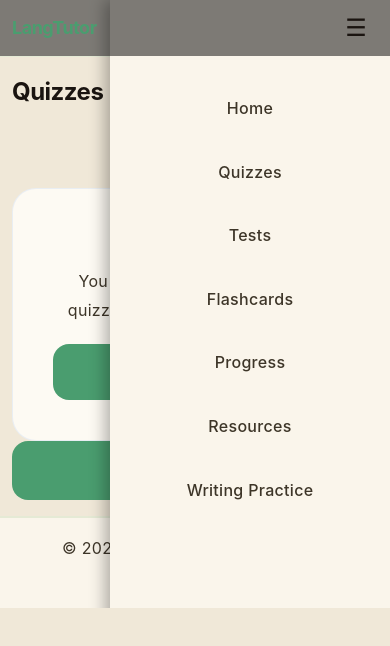
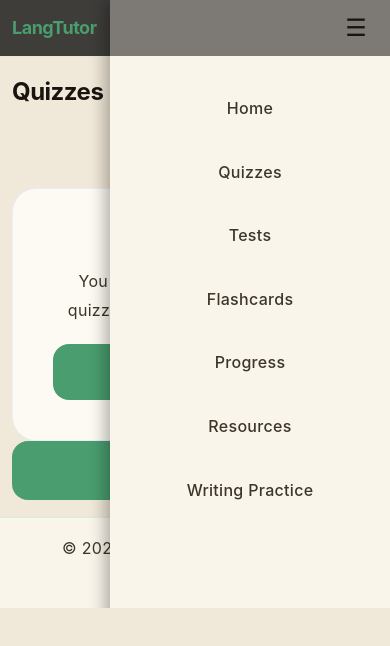
Before and after one commit to TheAssassin001/Language_tutor, a plain HTML site: page quizzes.html in a window 390 px wide. Both pictures are taken after a click on the button "Toggle menu". Drawn offline with Linux system fonts and the light colour scheme.

Commit message:
Improve mobile menu with overlay and better z-index handling
- Added backdrop overlay that closes menu when clicked
- Improved toggle functions to prevent body scroll when menu is open
- Added z-index: 100 to nav-links for proper layering
- Enhanced mobile menu UX with proper visual feedback

```diff
--- a/quizzes.html
+++ b/quizzes.html
@@ -34,6 +34,7 @@
         </button>
       </div>
     </div>
+    <div class="nav-overlay" id="navOverlay" onclick="closeMobileMenu()"></div>
   </nav>
 
   <section class="practice" id="practice">
@@ -308,12 +309,24 @@
 
     function toggleMobileMenu() {
       const menu = document.getElementById('mobileMenu');
+      const overlay = document.getElementById('navOverlay');
       menu.classList.toggle('active');
+      if (overlay) overlay.classList.toggle('active');
+
+      // Prevent body scroll when menu is open
+      if (menu.classList.contains('active')) {
+        document.body.style.overflow = 'hidden';
+      } else {
+        document.body.style.overflow = '';
+      }
     }
 
     function closeMobileMenu() {
       const menu = document.getElementById('mobileMenu');
+      const overlay = document.getElementById('navOverlay');
       menu.classList.remove('active');
+      if (overlay) overlay.classList.remove('active');
+      document.body.style.overflow = '';
     }
   </script>
   <script src="app.js"></script>
--- a/style.css
+++ b/style.css
@@ -204,6 +204,26 @@
   cursor: pointer;
   padding: var(--spacing-xs);
   z-index: 101;
+  position: relative;
+}
+
+/* Backdrop overlay for mobile menu */
+.nav-overlay {
+  display: none;
+  position: fixed;
+  top: 0;
+  left: 0;
+  width: 100%;
+  height: 100%;
+  background: rgba(0, 0, 0, 0.5);
+  z-index: 99;
+  opacity: 0;
+  transition: opacity 0.3s ease;
+}
+
+.nav-overlay.active {
+  display: block;
+  opacity: 1;
 }
 
 /* Dark Mode Toggle */
@@ -1127,6 +1147,7 @@
     transition: right 0.3s ease;
     box-shadow: -5px 0 15px rgba(0, 0, 0, 0.3);
     overflow-y: auto;
+    z-index: 100;
     /* Smooth scrolling on iOS */
     -webkit-overflow-scrolling: touch;
   }
```
